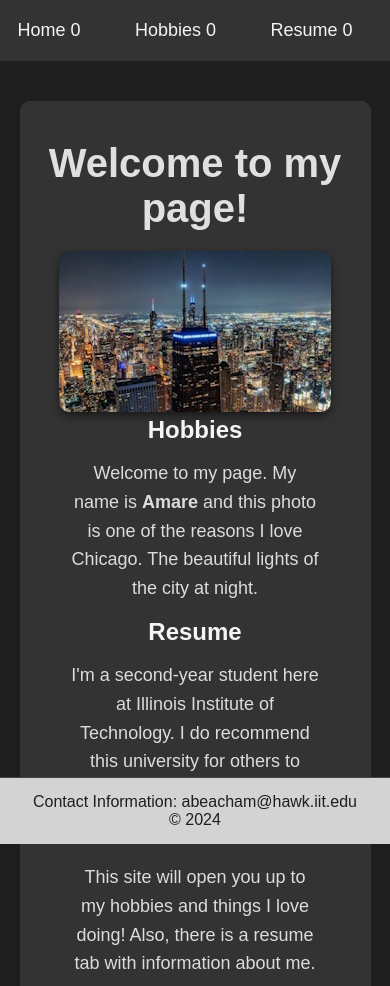
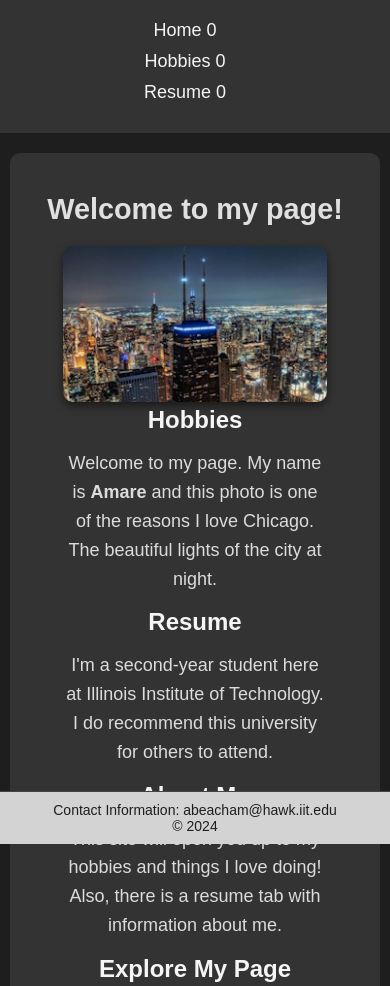
Before and after one commit to amareiit/Project3, a plain HTML site: page index.html in a window 390 px wide. Shown: the top 986 px of the page. Drawn offline with Linux system fonts and the light colour scheme.

Commit message:
updating the media queries

```diff
--- a/css/styles.css
+++ b/css/styles.css
@@ -115,3 +115,39 @@ footer {
     left: 20px;
     width: 200px;
 }
+
+@media (max-width: 600px) {
+    nav ul {
+        display: flex;
+        flex-direction: column;
+        align-items: center;
+    }
+
+    nav ul li {
+        margin-bottom: 10px;
+    }
+
+    .centered-container {
+        width: 95%;
+        margin: 20px auto;
+    }
+
+    h1 {
+        font-size: 2em;
+    }
+}
+
+@media (max-width: 1024px) {
+    .centered-container img {
+        width: 80%; /* Shrink image */
+    }
+
+    .centered-container h1 {
+        font-size: 1.8rem;
+    }
+
+    footer {
+        font-size: 14px;
+        padding: 10px 0;
+    }
+}
```
